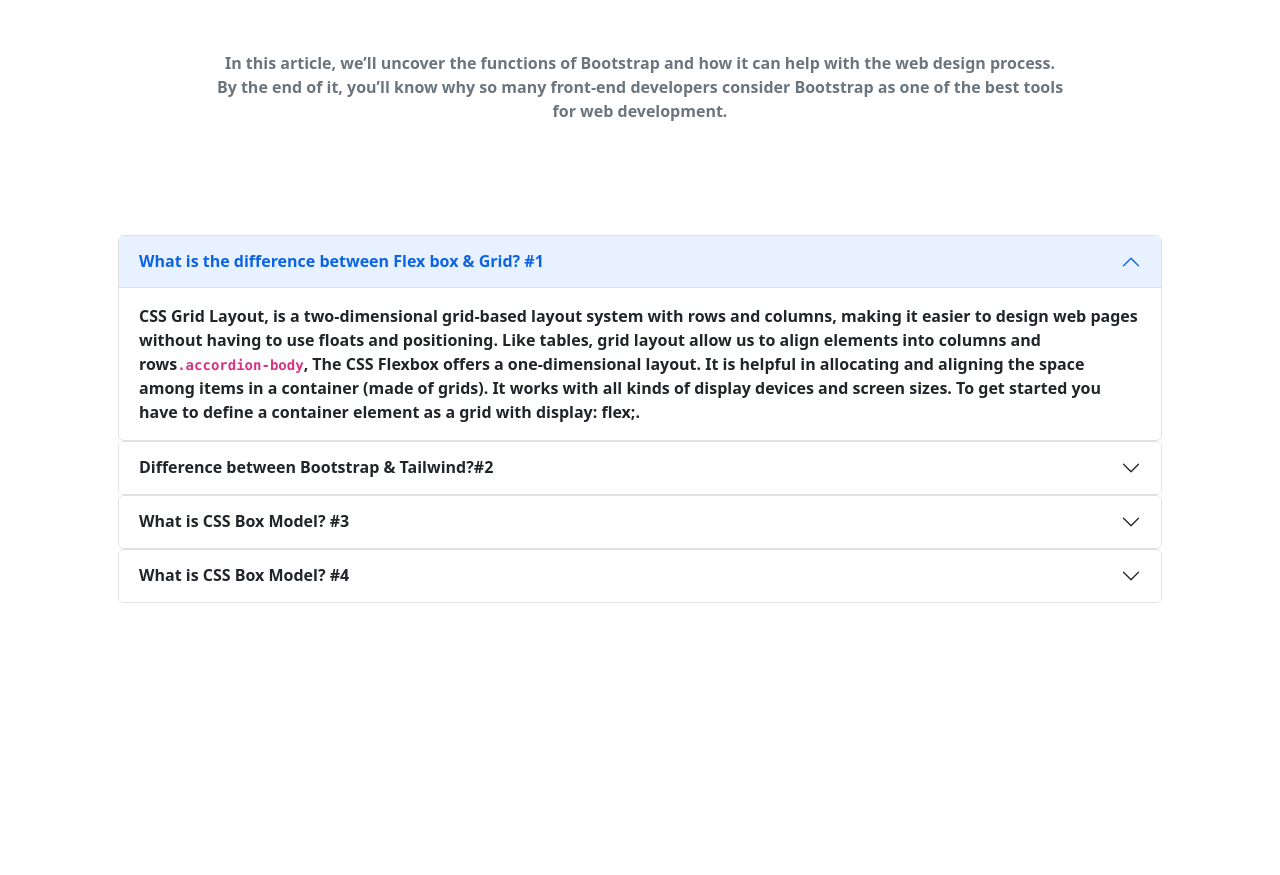
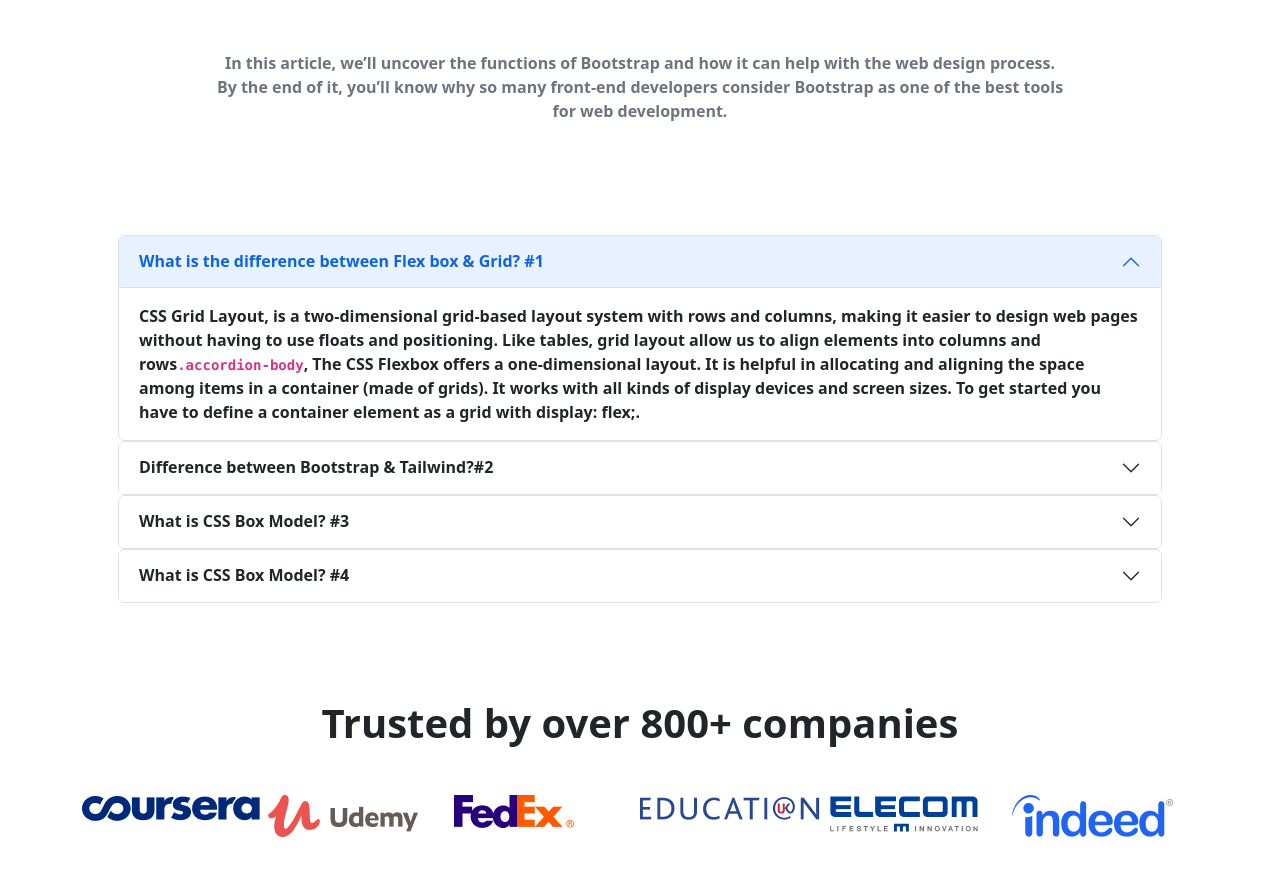
Before and after one commit to Ismailjabiullah82/Learning-tech, a plain HTML site: page index.html in a window 1280 px wide. Shown: the part 3644-4519 px from the top of the page. Before the commit the page ends 4295 px from the top, so only its background shows below. Drawn offline with nearby package versions, Linux system fonts and the light colour scheme.

Commit message:
added logo section

```diff
--- a/index.html
+++ b/index.html
@@ -269,7 +269,7 @@
       </div>
       <div class="modal-footer">
         <button type="button" class="btn btn-secondary" data-bs-dismiss="modal">Close</button>
-        <button type="button" class="btn btn-primary">Save changes</button>
+        <button type="button" class="btn btn-primary">Register Now</button>
       </div>
     </div>
   </div>
@@ -277,7 +277,7 @@
         </section>
       </div>
       <!-- register section ends here  -->
-      <!-- seccess section starts here  -->
+      <!-- success section starts here  -->
       <div id="success">
         <section class="container my-5">
           <div>
@@ -329,7 +329,8 @@
            </div>
         </section>
       </div>
-      <!-- seccess section starts here  -->
+      <!-- success section ends here  -->
+      <!-- About section starts here  -->
       <div id="about">
         <section class="container p-5">
           <div class="text-center p-5">
@@ -395,6 +396,22 @@
         </section>
 
       </div>
+      <!-- About section ends here  -->
+      <!-- logo section starts here  -->
+      <section class="container my-5">
+        <div>
+       <h1 class="px-5 text-center fw-bold">Trusted by over 800+ companies</h1> </div>
+          <div class="logo mt-5">
+            <span><img src="images/company/company-1.png" alt=""></span>
+            <span><img src="images/company/company-2.png" alt=""></span>
+            <span><img src="images/company/company-3.png" alt=""></span>
+            <span><img src="images/company/company-4.png" alt=""></span>
+            <span><img src="images/company/company-5.png" alt=""></span>
+            <span><img src="images/company/company-6.png" alt=""></span>
+          </div>
+      </section>
+      <!-- logo section ends here  -->
+
     </main>
     <script src="https://cdn.jsdelivr.net/npm/bootstrap@5.2.2/dist/js/bootstrap.bundle.min.js" integrity="sha384-OERcA2EqjJCMA+/3y+gxIOqMEjwtxJY7qPCqsdltbNJuaOe923+mo//f6V8Qbsw3" crossorigin="anonymous"></script>
   </body>
--- a/style.css
+++ b/style.css
@@ -16,6 +16,10 @@ body {
 .register{
     display: grid;
     grid-template-columns: repeat(2, 1fr);
+}
+.logo{
+    display: grid;
+    grid-template-columns: repeat(6, 1fr);
 }
 
 @media only screen and (max-width:688px){
```
